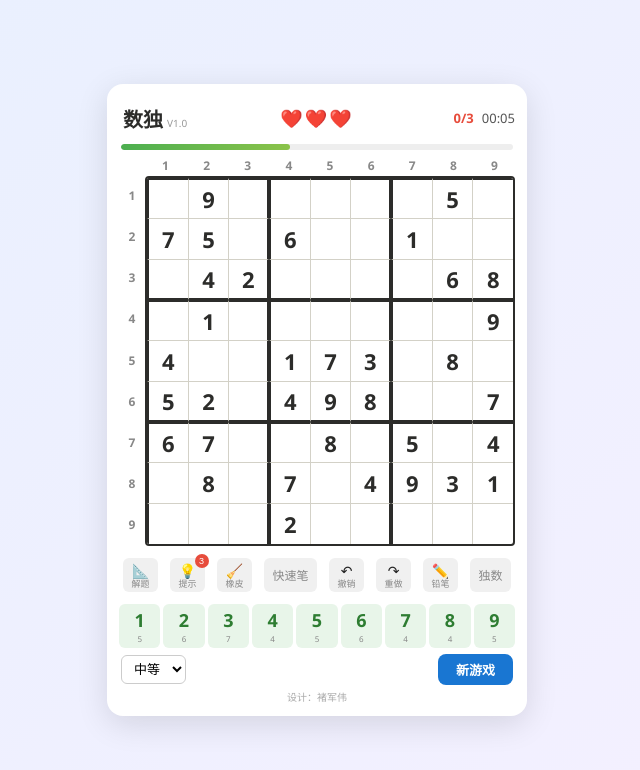
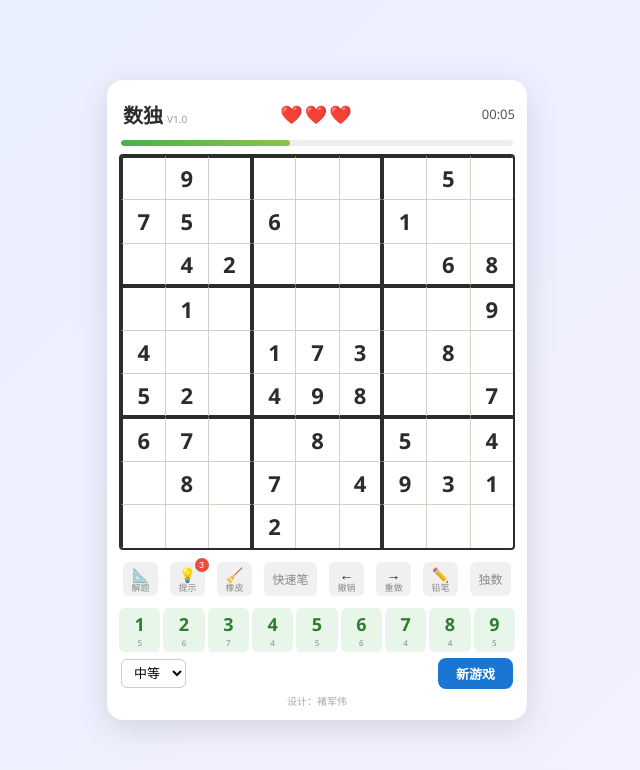
Before and after one commit to chujunwei2007/Sudoku, a website: page www/index.html in a window 1280 px wide. Shown: the whole page, without its empty margins (323-963 px from the left). Drawn offline with Linux system fonts and the light colour scheme.

Commit message:
Update index.html

```diff
--- a/www/index.html
+++ b/www/index.html
@@ -17,7 +17,7 @@ body{font-family:'Segoe UI',Arial,sans-serif;background:linear-gradient(135deg,#
 .top-bar .title .version{font-size:10px;font-weight:400;color:#999;margin-left:4px;line-height:1}
 .top-bar .lives{position:absolute;left:50%;top:50%;transform:translate(-50%,-50%);font-size:18px;letter-spacing:2px;white-space:nowrap}
 .top-bar .info{position:absolute;right:0;top:50%;transform:translateY(-50%);display:flex;align-items:center;gap:8px;font-size:13px;color:#666}
-.top-bar .mistakes{color:#e74c3c;font-weight:600}
+.top-bar .mistakes{display:none}
 .top-bar .timer{color:#555;font-variant-numeric:tabular-nums}
 
 /* 进度条 */
@@ -26,8 +26,8 @@ body{font-family:'Segoe UI',Arial,sans-serif;background:linear-gradient(135deg,#
 .progress-bar{height:100%;background:linear-gradient(90deg,#4CAF50,#8BC34A);border-radius:3px;transition:width .3s}
 
 /* 棋盘 */
-.board-wrap{position:relative;width:100%;margin-bottom:10px}
-.board{display:grid;grid-template-columns:repeat(9,1fr);gap:0;flex:1;min-width:0;aspect-ratio:1;border:2.5px solid #2C2C2A;border-radius:4px;overflow:hidden;background:#2C2C2A;padding:0}
+.board-wrap{position:relative;width:100%;margin-bottom:10px;display:flex;justify-content:center}
+.board{display:grid;grid-template-columns:repeat(9,1fr);gap:0;flex:1;min-width:0;aspect-ratio:1;border:2.5px solid #2C2C2A;border-radius:4px;overflow:hidden;background:#2C2C2A;padding:0;width:100%;max-width:420px}
 .cell{position:relative;aspect-ratio:1;display:flex;align-items:center;justify-content:center;font-size:clamp(14px,4vw,22px);cursor:pointer;user-select:none;transition:background .15s;border:none;background:#fff}
 .cell{border-top:0.5px solid #D3D1C7;border-left:0.5px solid #D3D1C7}
 .cell.box-top{border-top:2px solid #2C2C2A !important}
@@ -81,7 +81,8 @@ body{font-family:'Segoe UI',Arial,sans-serif;background:linear-gradient(135deg,#
 /* 画图数字键盘 */
 .draw-numpad{width:100%;display:none;grid-template-columns:repeat(9,1fr);gap:3px;margin-bottom:6px}
 .draw-numpad.show{display:grid !important}
-.draw-numpad .draw-num-btn{display:flex;align-items:center;justify-content:center;padding:4px 0;border:none;border-radius:6px;background:#E8F5E9;color:#2E7D32;font-size:clamp(13px,3.5vw,18px);font-weight:700;cursor:pointer;transition:all .15s}
+.draw-numpad .draw-num-btn{display:flex;flex-direction:column;align-items:center;justify-content:center;padding:4px 0;border:none;border-radius:6px;background:#E8F5E9;color:#2E7D32;font-size:clamp(13px,3.5vw,18px);font-weight:700;cursor:pointer;transition:all .15s}
+.draw-numpad .draw-num-btn .remaining{font-size:8px;color:#888;font-weight:400;margin-top:1px}
 .draw-num-btn.selected{background:#A5D6A7 !important;color:#1B5E20}
 .draw-numpad .draw-num-btn:hover{background:#C8E6C9}
 .draw-numpad .draw-num-btn.selected{background:#C8E6C9;box-shadow:0 0 0 2px #2E7D32}
@@ -97,16 +98,14 @@ body{font-family:'Segoe UI',Arial,sans-serif;background:linear-gradient(135deg,#
 .inline-msg{width:100%;padding:10px;text-align:center;border-radius:8px;font-size:15px;font-weight:600;margin-bottom:8px;animation:fadeIn .3s}
 .inline-msg.success{background:#E8F5E9;color:#2E7D32;border:1px solid #A5D6A7}
 .inline-msg.fail{background:#FFEBEE;color:#C62828;border:1px solid #EF9A9A}
-/* 棋盘坐标标签 */
-.board-frame{display:flex;flex-direction:column;align-items:flex-start;width:100%}
-.board-header{display:flex;width:100%;margin-bottom:2px}
-.board-header-corner{width:26px;flex-shrink:0}
-.board-col-labels{display:grid;grid-template-columns:repeat(9,1fr);flex:1;gap:0}
-.board-col-labels span{text-align:center;font-size:12px;color:#888;font-weight:600;padding:2px 0;line-height:1;user-select:none}
-.board-body{display:flex;width:100%}
-.board-row-labels{display:flex;flex-direction:column;width:26px;flex-shrink:0}
-.board-row-labels span{display:flex;align-items:center;justify-content:center;flex:1;font-size:12px;color:#888;font-weight:600;line-height:1;user-select:none}
-.board{flex:1;min-width:0}
+/* 棋盘坐标标签（已隐藏，最大化九宫格宽度） */
+.board-frame{display:flex;flex-direction:column;align-items:center;width:100%}
+.board-header{display:none}
+.board-header-corner{display:none}
+.board-col-labels{display:none}
+.board-body{display:flex;width:100%;justify-content:center}
+.board-row-labels{display:none}
+.board{flex:1;min-width:0;width:100%;max-width:420px}
 
 @keyframes fadeIn{from{opacity:0;transform:translateY(-6px)}to{opacity:1;transform:translateY(0)}}
 </style>
@@ -162,11 +161,11 @@ body{font-family:'Segoe UI',Arial,sans-serif;background:linear-gradient(135deg,#
       <span class="tb-label" style="font-size:12px">快速笔</span>
     </button>
     <button class="tb-btn" id="btnUndo" title="撤销">
-      <span class="tb-icon">&#x21B6;</span>
+      <span class="tb-icon">&#x2190;</span>
       <span class="tb-label">撤销</span>
     </button>
     <button class="tb-btn" id="btnRedo" title="重做">
-      <span class="tb-icon">&#x21B7;</span>
+      <span class="tb-icon">&#x2192;</span>
       <span class="tb-label">重做</span>
     </button>
     <button class="tb-btn" id="btnNote" title="笔记模式">
@@ -186,8 +185,8 @@ body{font-family:'Segoe UI',Arial,sans-serif;background:linear-gradient(135deg,#
       <button class="draw-btn" id="btnDrawExit" title="返回填数">返回填数</button>
       <div style="display:flex;gap:6px">
         <button class="draw-btn" id="btnDrawClear">清屏</button>
-        <button class="draw-btn" id="btnDrawUndo" title="撤销">&#x21B6;</button>
-        <button class="draw-btn" id="btnDrawRedo" title="重做">&#x21B7;</button>
+        <button class="draw-btn" id="btnDrawUndo" title="撤销">&#x2190;</button>
+        <button class="draw-btn" id="btnDrawRedo" title="重做">&#x2192;</button>
         <button class="draw-btn" id="btnDrawGreen" title="对号标记">&#x2713;</button>
         <button class="draw-btn" id="btnDrawRed" title="叉号标记">&#x2717;</button>
       </div>
@@ -431,9 +430,12 @@ function toggleDrawMode(){
     drawNumpad.classList.add('show');
     bottomBar.style.display = 'none';
     credit.style.display = 'none';
-    // 从游戏模式进入解题模式：继承高亮状态
-    if(selected.r >= 0 && board[selected.r][selected.c] !== 0){
-      drawHighlightNum = board[selected.r][selected.c];
+    // 进入解题模式：先保存选中格子的数字，再清除选中状态（绿色/黄色底纹消失）
+    var prevSelectedVal = (selected.r >= 0 && board[selected.r][selected.c] !== 0) ? board[selected.r][selected.c] : 0;
+    selected = {r:-1, c:-1};
+    // 设置候选数高亮
+    if(prevSelectedVal !== 0){
+      drawHighlightNum = prevSelectedVal;
       drawSelectedNum = drawHighlightNum;
     } else {
       drawHighlightNum = 0;
@@ -466,10 +468,12 @@ function updateDrawToolbarUI(){
 function renderDrawNumpad(){
   var el = document.getElementById('drawNumpad');
   el.innerHTML = '';
+  var counts = Array(10).fill(0);
+  for(var r=0;r<9;r++) for(var c=0;c<9;c++){ if(board[r][c]>=1 && board[r][c]<=9) counts[board[r][c]]++; }
   for(var n=1;n<=9;n++){
     var btn = document.createElement('div');
     btn.className = 'draw-num-btn' + (drawSelectedNum === n ? ' selected' : '');
-    btn.textContent = String(n);
+    btn.innerHTML = String(n) + '<span class="remaining">' + (9-counts[n]) + '</span>';
     (function(nn){
       btn.addEventListener('click', function(){ selectDrawNum(nn); });
     })(n);
```
